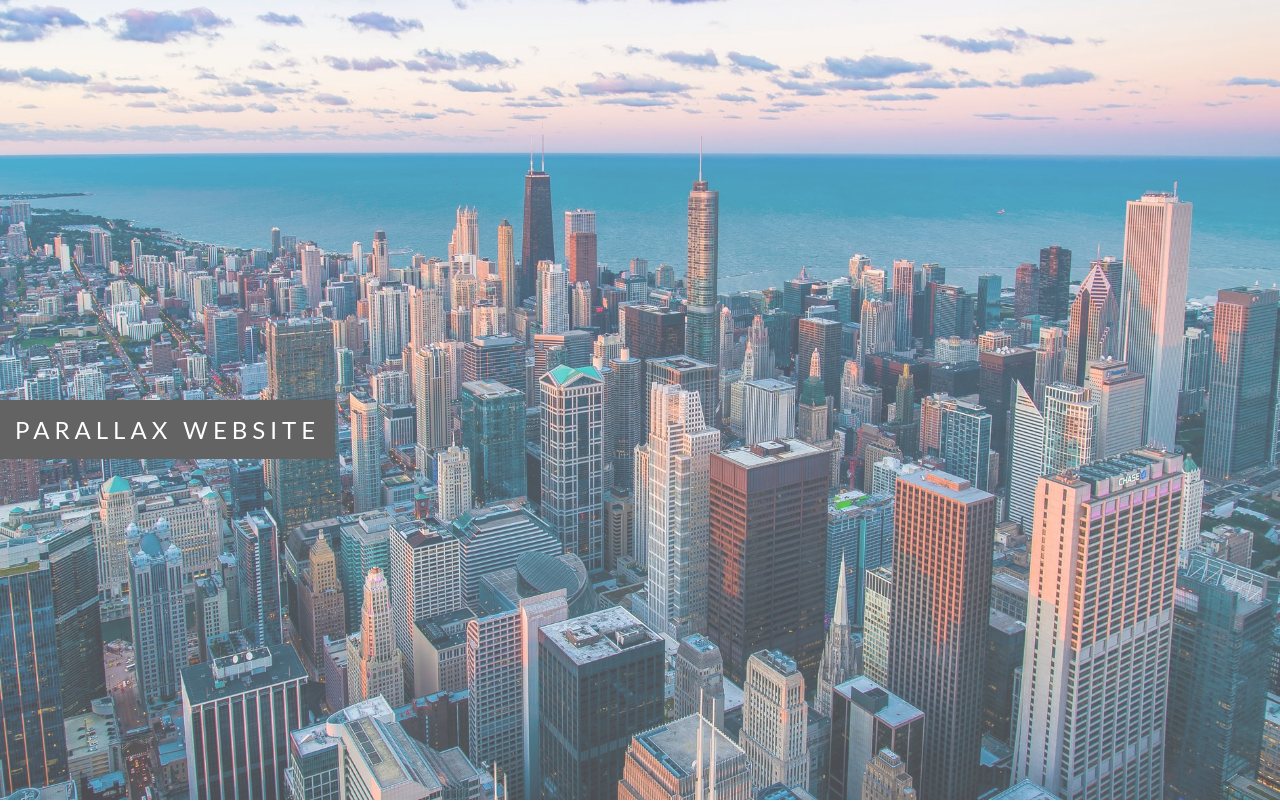
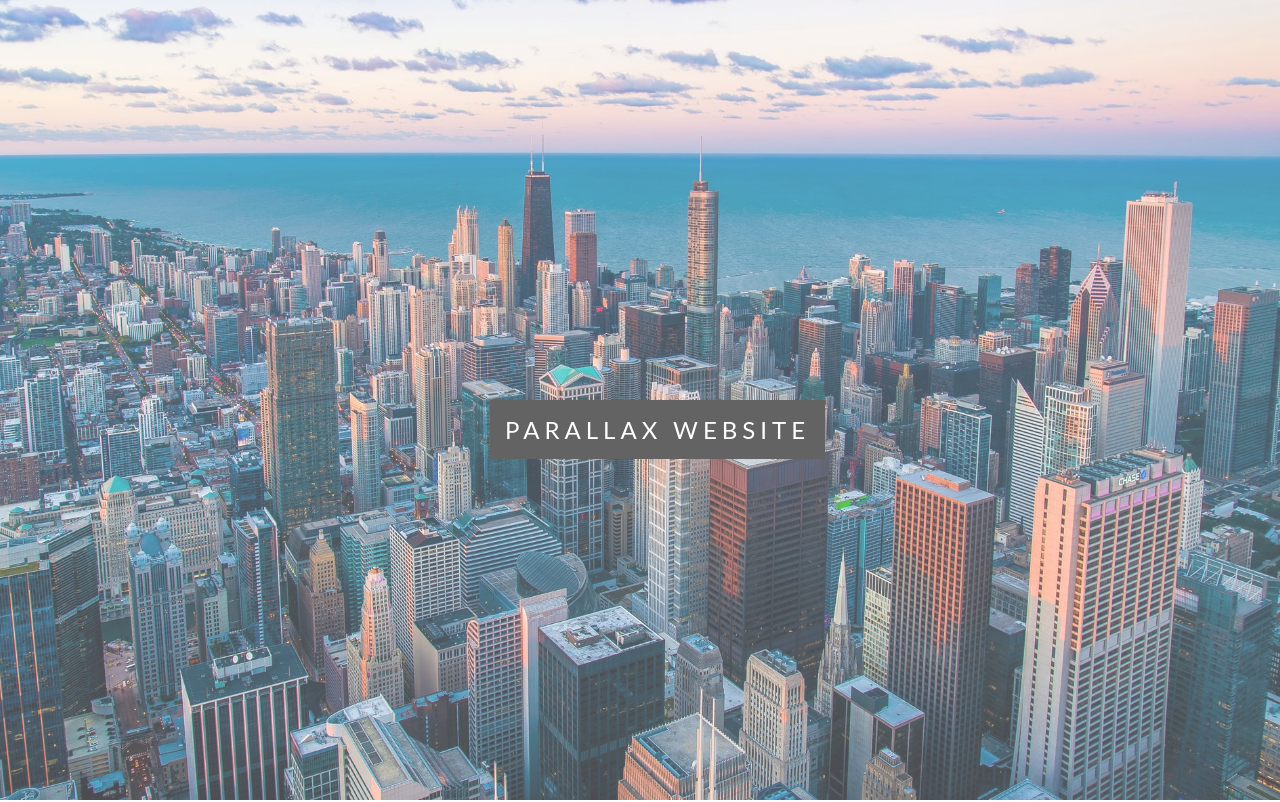
Before and after one commit to HamBP/WebPractice, a plain HTML site: page parallax.html in a window 1280 px wide. Shown: the top 802 px of the page. Drawn offline with Linux system fonts and the light colour scheme.

Commit message:
최악의 방법으로 해결한 정렬...

```diff
--- a/parallax.css
+++ b/parallax.css
@@ -34,8 +34,9 @@ body, html {
 .ptext {
     position: absolute;
     top: 50%;
+    left: 50%;
+    margin-left: -150px;
     width: auto;
-    text-align: center;
     color: white;
     font-size: 24px;
     letter-spacing: 5px;
```
